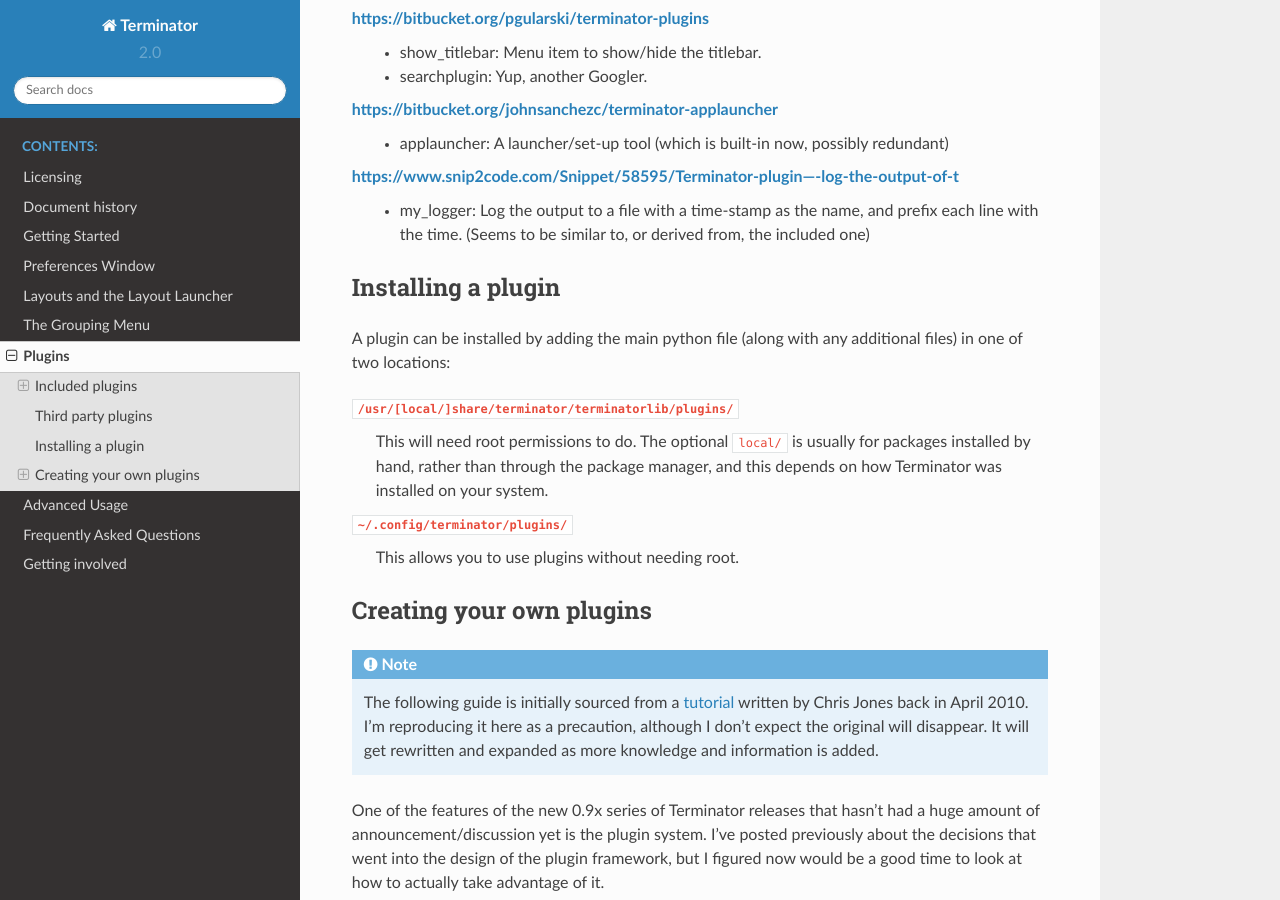
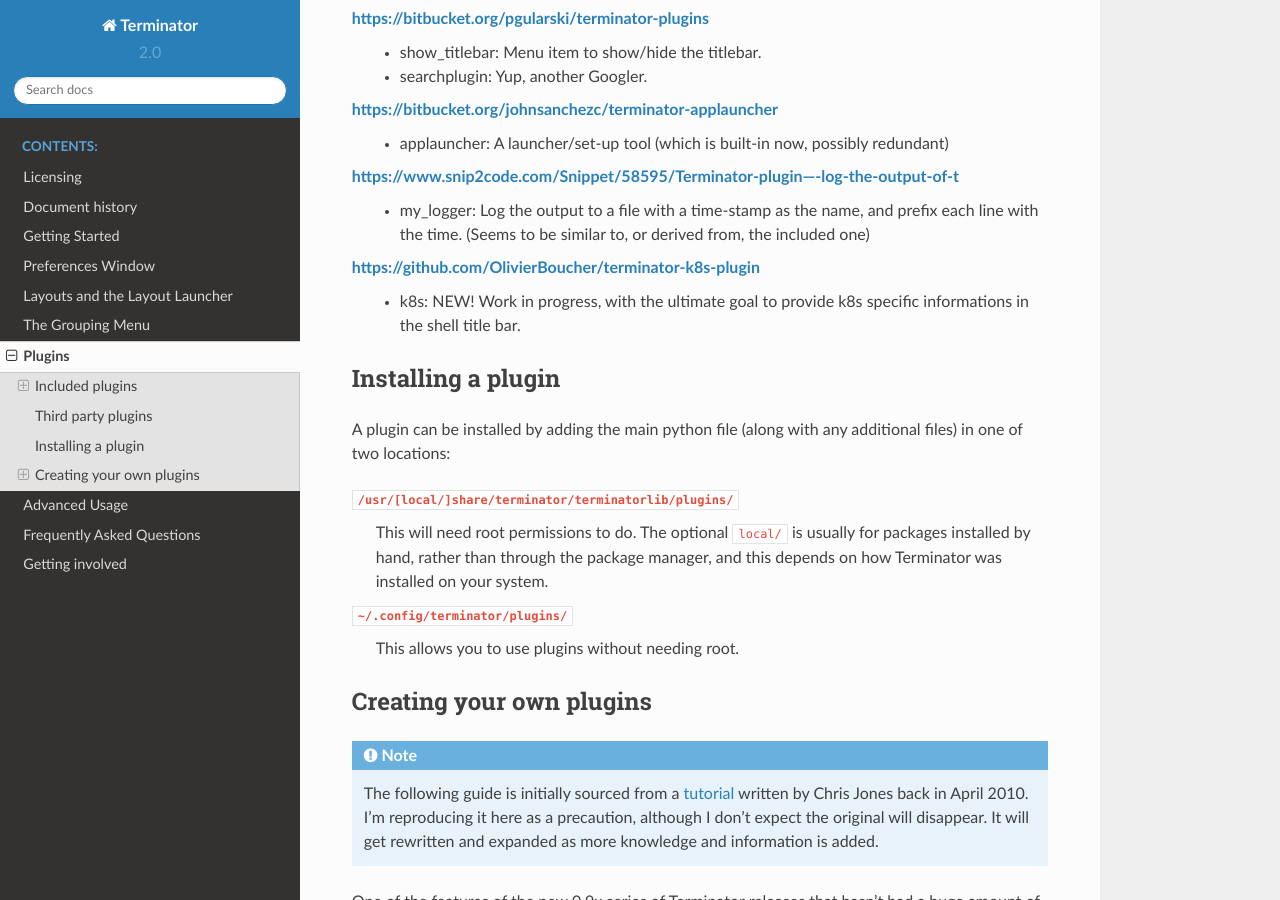
Before and after one commit to gnome-terminator/docs, a Sphinx documentation site: the page built from source/plugins.rst, in a window 1280 px wide and 900 px high, scrolled down 8029 px. Built offline with Sphinx 7.4.7 and the Read the Docs theme 2.0.0, drawn with Linux system fonts in a browser that asks for light colours.

Commit message:
Correct default scroll on output to off, and add k8s plugin details

```diff
--- a/source/plugins.rst
+++ b/source/plugins.rst
@@ -382,6 +382,9 @@
   - my_logger: Log the output to a file with a time-stamp as the name, and prefix each line with the time.
     (Seems to be similar to, or derived from, the included one)
 
+https://github.com/OlivierBoucher/terminator-k8s-plugin
+  - k8s: NEW! Work in progress, with the ultimate goal to provide k8s specific informations in the shell title bar.
+
 ------------------------------
 Installing a plugin
 ------------------------------
--- a/source/preferences.rst
+++ b/source/preferences.rst
@@ -560,7 +560,7 @@
   - *On the right side*
   - *Disabled*
 
-**Scroll on output** (default: on)
+**Scroll on output** (default: off)
 
   Moves terminal to end of scrollback buffer when any output occurs.
 
```
